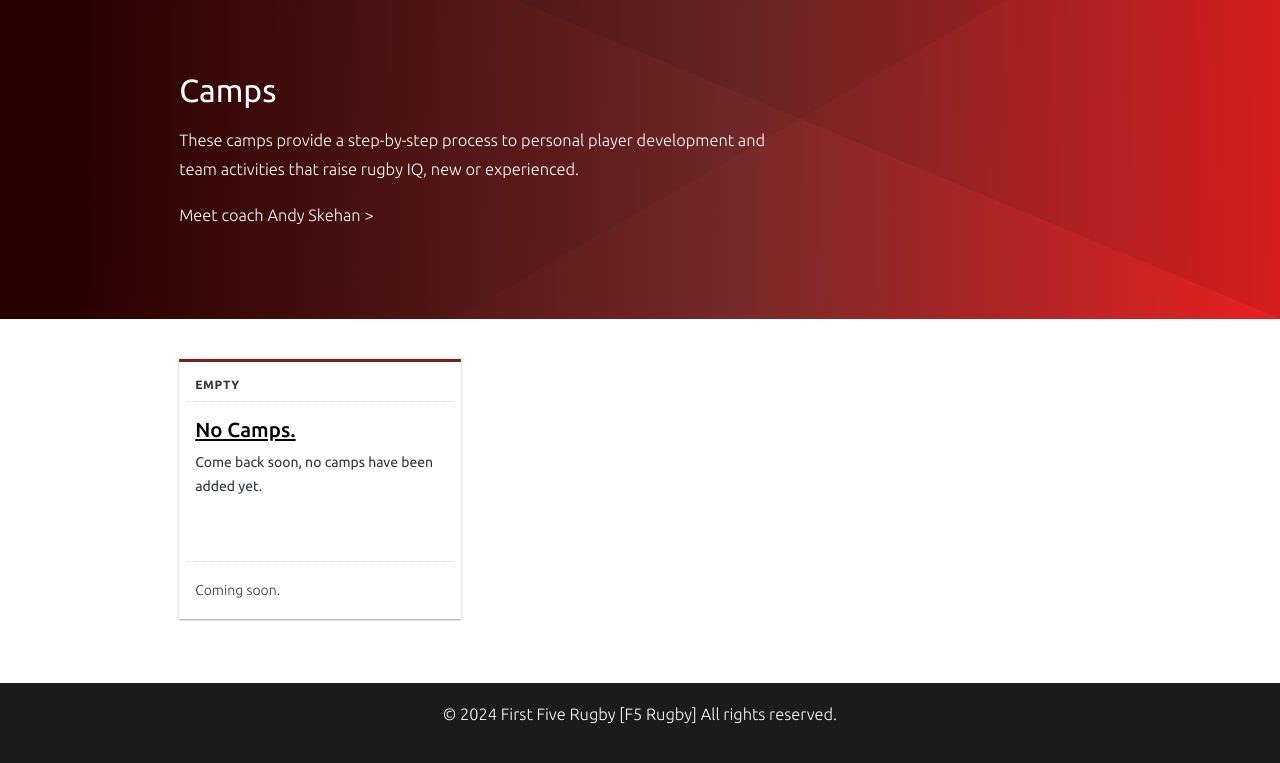
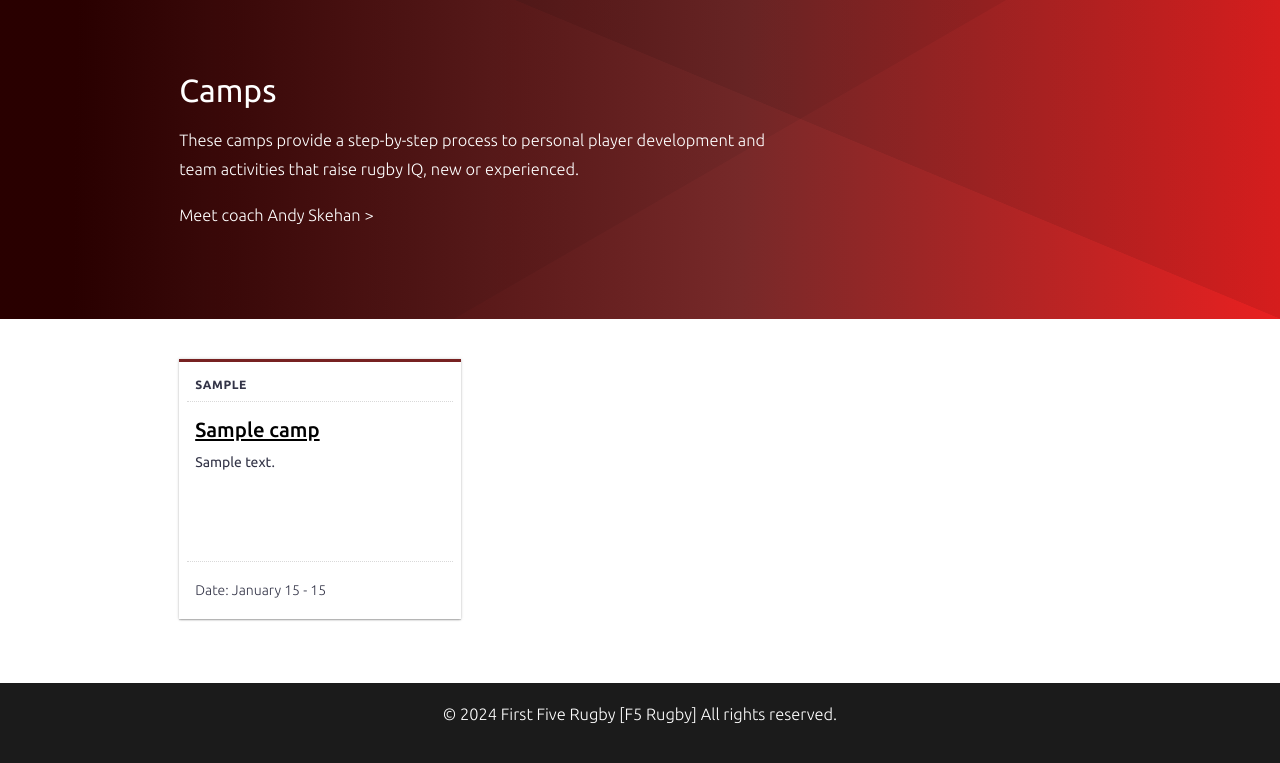
Before and after one commit to reyesjl/firstfiverugby, a Django app: page /camps/ in a window 1280 px wide. Shown: the part 41-804 px from the top of the page. Run offline with Django 5.2, Linux system fonts and the light colour scheme; tables that the repository leaves empty hold one stand-in row (values such as "Sample post").

Commit message:
fix camps temaptle list name;

```diff
--- a/src/templates/f5rugby/camps.html
+++ b/src/templates/f5rugby/camps.html
@@ -28,7 +28,7 @@
 <div class="section-strip camps-wrapper">
     <div class="container">
         <div class="row">
-            {% for camp in all_camps %}
+            {% for camp in camps %}
             <div class="col-4">
                 <div class="card-post">
                     <header class="card-header">
```
